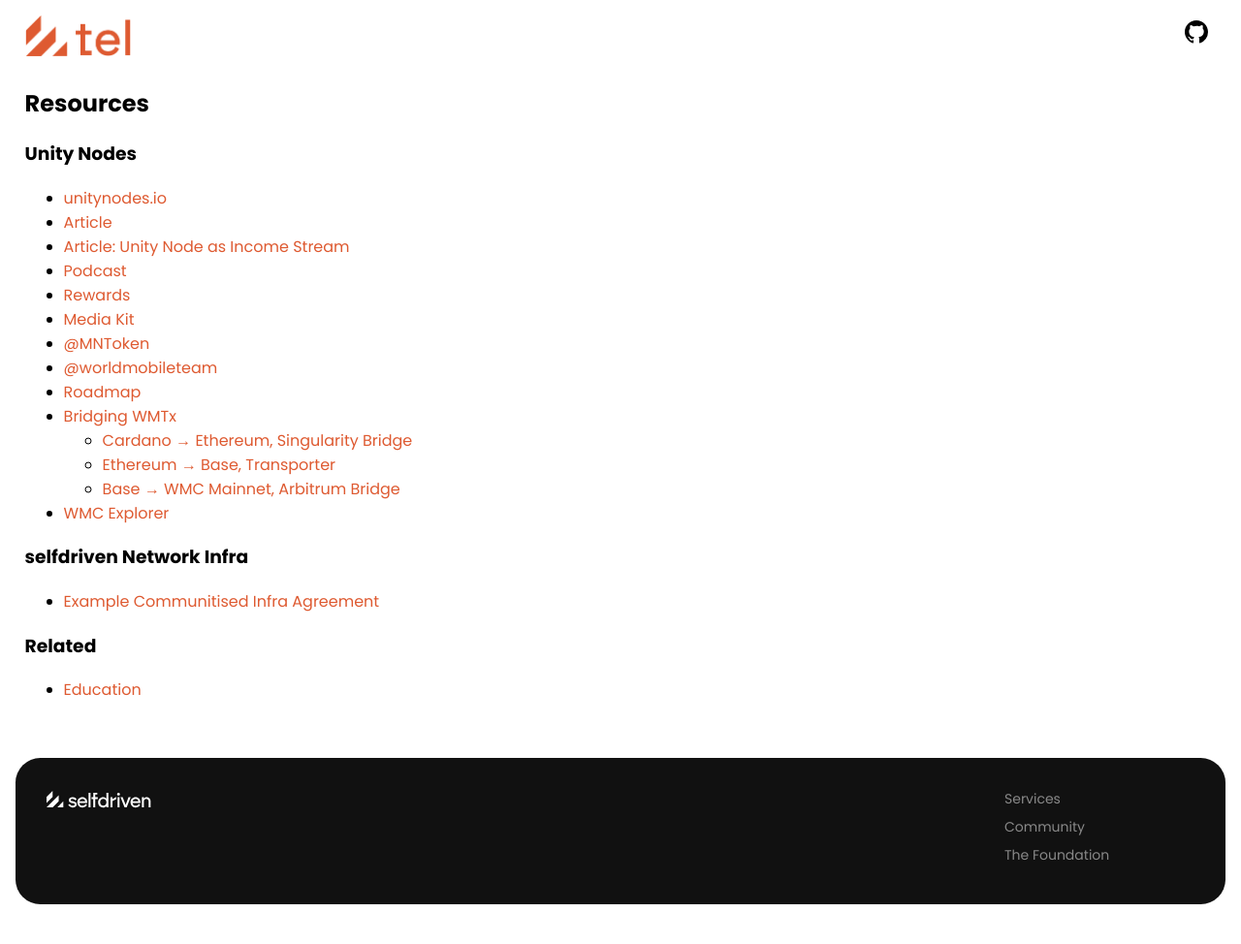
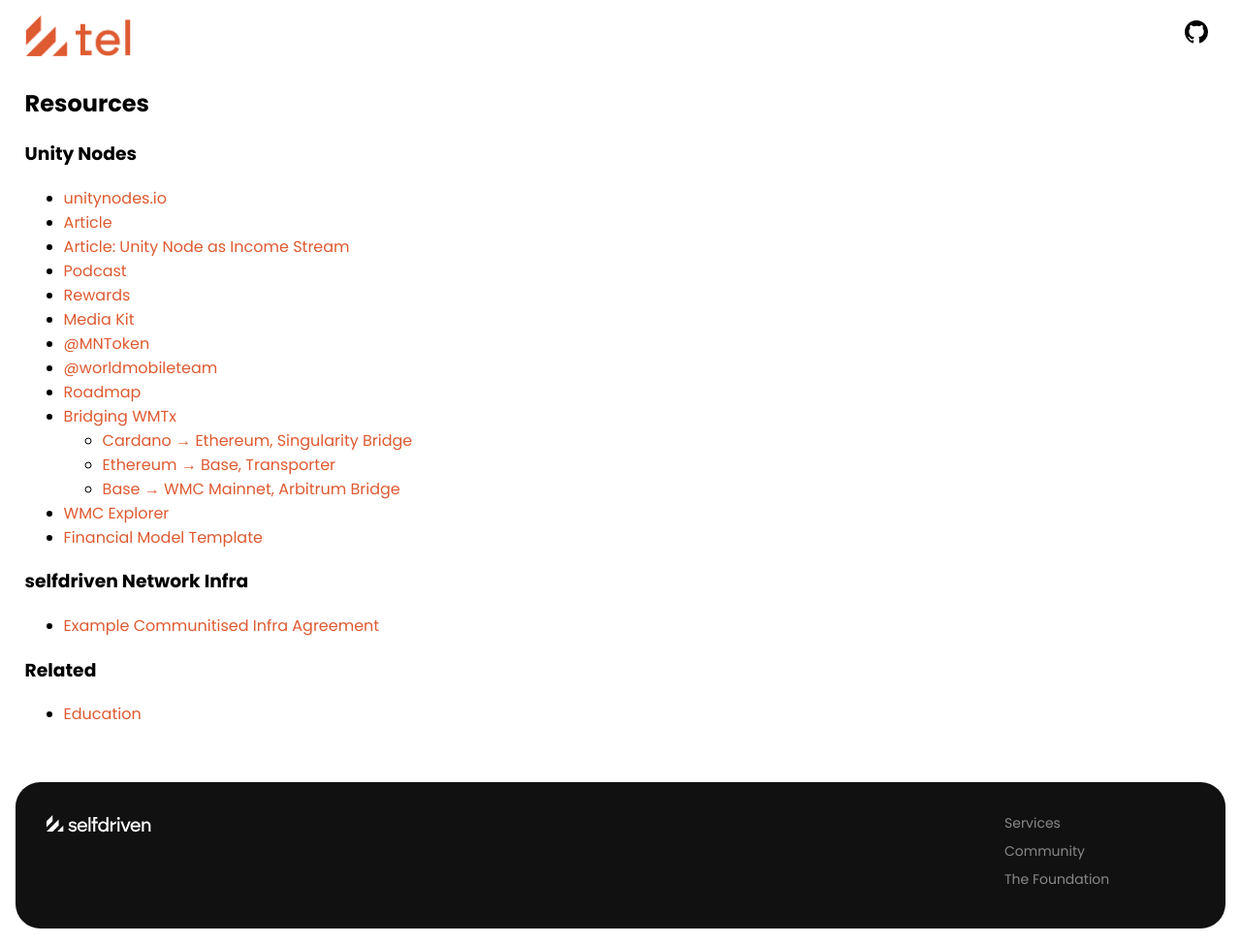
Before and after one commit to selfdriven-services/selfdriven-tel, a Jekyll site: the page built from docs/pages/resources.md, in a window 1280 px wide. Shown: the whole page at 97% size. Built offline with Jekyll 4.4.1, drawn with Linux system fonts in a browser that asks for light colours; before the commit the page ends 949 px from its top, so only the background shows below that.

Commit message:
Update resources.md

```diff
--- a/docs/pages/resources.md
+++ b/docs/pages/resources.md
@@ -20,7 +20,8 @@
     - [Cardano → Ethereum, Singularity Bridge ](https://bridge.singularitynet.io)
     - [Ethereum → Base, Transporter](https://transporter.io)
     - [Base → WMC Mainnet, Arbitrum Bridge](https://bridge.arbitrum.io/?sourceChain=base&destinationChain=world-mobile-chain-mainnet&tab=bridge)
-- [WMC Explorer](https://exploer.worldmobile.io)
+- [WMC Explorer](https://explorer.worldmobile.io)
+- [Financial Model Template](/resources/unity/financial-model/)
 
 
 ### selfdriven Network Infra
```
